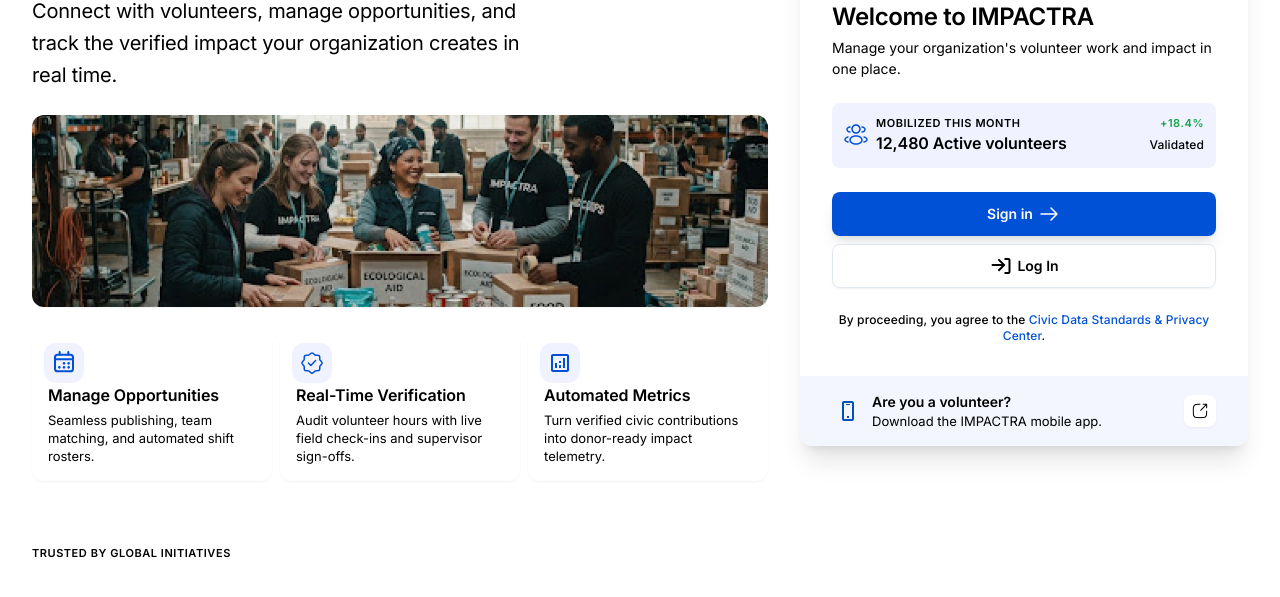
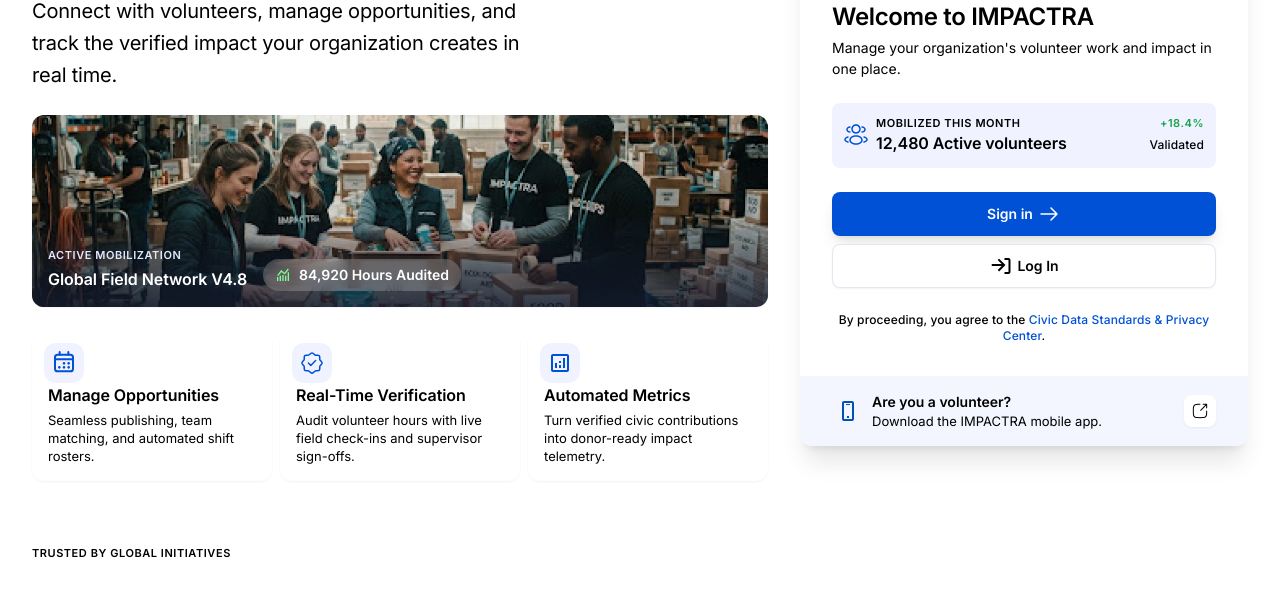
Before and after one commit to Oly-stack/impactra-frontend, a plain HTML site: page index.html in a window 1280 px wide. Shown: the part 313-910 px from the top of the page. Drawn offline with nearby package versions, Linux system fonts and the light colour scheme.

Commit message:
Add gradient overlay and content section to index.html

```diff
--- a/index.html
+++ b/index.html
@@ -176,6 +176,40 @@
                 alt="Volunteers coordinating in the field"
                 class="absolute inset-0 h-full w-full object-cover"
               />
+
+              <div class="pointer-events-none absolute inset-0 bg-gradient-to-t from-[#131B2E]/80 via-[#131B2E]/0 to-[#131B2E]/0"></div>
+
+    <!-- CONTENT-->
+    <div class="absolute inset-0 flex items-end gap-4 p-4">
+
+      <!--  LEFT: Label + Title  -->
+      <div class="min-w-0">
+        <!-- Uppercase label -->
+        <p class="text-[11px] font-semibold uppercase leading-4 tracking-[0.55px] text-[#DFE8FF]">
+          Active Mobilization
+        </p>
+
+        <!-- Title -->
+        <p class="mt-1 text-base font-semibold leading-6 tracking-[-0.08px] text-white">
+          Global Field Network V4.8
+        </p>
+      </div>
+
+      <!--  RIGHT: Blurred audit pill  -->
+      <div class="inline-flex shrink-0 items-center gap-2 rounded-full bg-white/20 px-3 py-1.5 backdrop-blur-[6px]">
+        <span class="leading-6 tracking-[-0.08px] text-[#7FFC97]">
+          <svg xmlns="http://www.w3.org/2000/svg" width="1em" height="1em" viewBox="0 0 24 24">
+	<path d="M0 0h24v24H0z" fill="none" />
+	<path fill="currentColor" d="M3 15h2v6H3zm4-2h2v8H7zm4-1h2v9h-2zm4 1h2v8h-2zm4-5h2v13h-2z" />
+	<path fill="currentColor" d="m19.21 2.38l-4.87 6.21l-5-4l-6.13 7.79l1.58 1.24l4.87-6.21l5 4l6.13-7.79z" />
+</svg>
+
+        </span>
+        <span class="text-sm font-semibold leading-5 text-white">
+          84,920 Hours Audited
+        </span>
+      </div>
+    </div>
 
               <!-- Overlay content -->
               <div
```
